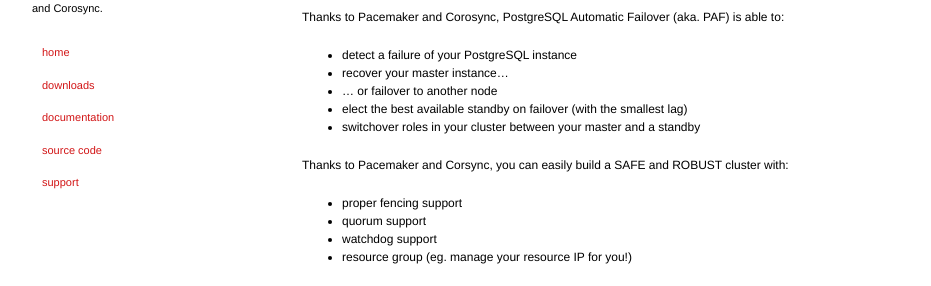
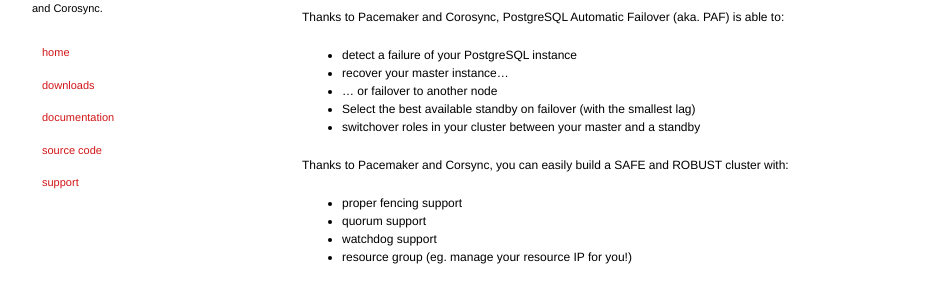
Before and after one commit to ClusterLabs/PAF, a Jekyll site: the page built from index.md, in a window 1280 px wide and 1012 px high. Shown: the part 136-422 px from the top of the window, without its empty margins (173-1104 px from the left). Built offline with Jekyll 4.4.1, drawn with Linux system fonts in a browser that asks for light colours.

Commit message:
Update index.md

```diff
--- a/index.md
+++ b/index.md
@@ -13,7 +13,7 @@
   * detect a failure of your PostgreSQL instance
   * recover your master instance...
   * ... or failover to another node
-  * elect the best available standby on failover (with the smallest lag)
+  * Select the best available standby on failover (with the smallest lag)
   * switchover roles in your cluster between your master and a standby
 
 Thanks to Pacemaker and Corsync, you can easily build a SAFE and ROBUST cluster
```
